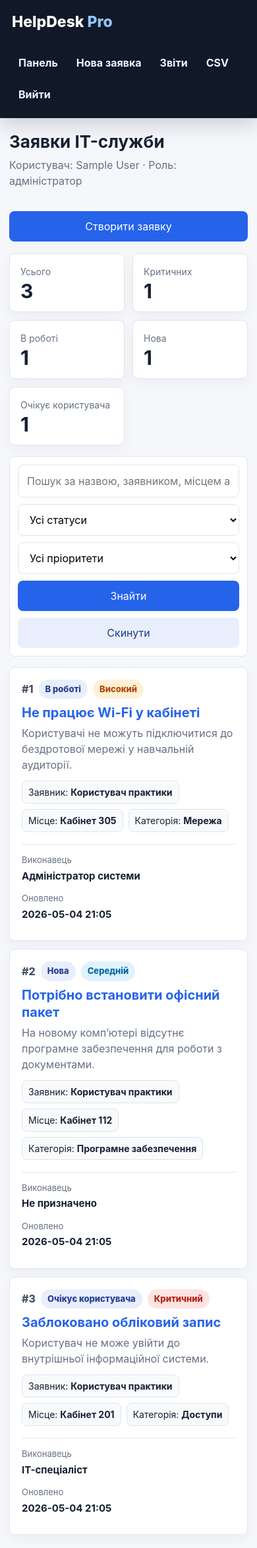
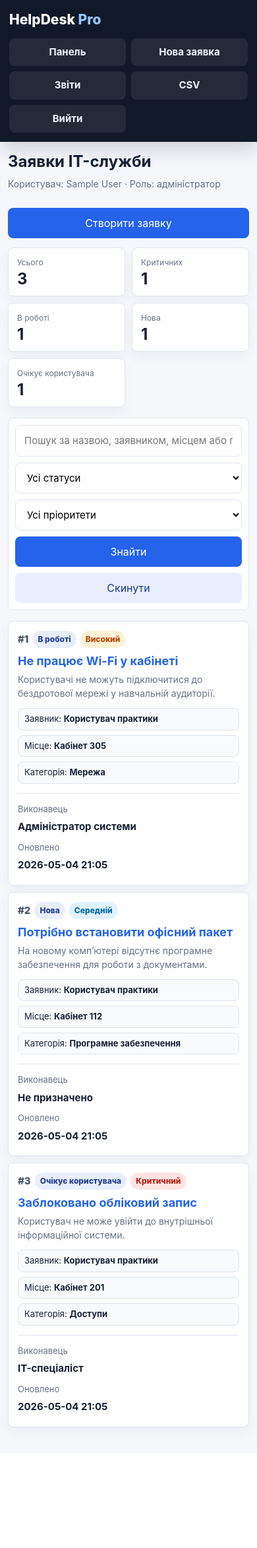
Before and after one commit to Misha-T1908/HelpDesk, a Flask app: page /dashboard in a window 390 px wide. Shown: the whole page at 66% size. After the commit the page ends 2176 px from the top, so only its background shows below. Run offline with Flask 3, Linux system fonts and the light colour scheme; the visitor is signed in with stand-in values (Sample User, id 1); data comes from the database, SQL or seed files in the repository.

Commit message:
Improve mobile layout

```diff
--- a/static/style.css
+++ b/static/style.css
@@ -240,14 +240,87 @@ button:hover,.button:hover{background:var(--accent-dark);text-decoration:none}
 }
 
 @media(max-width:680px){
-    .topbar{align-items:flex-start;flex-direction:column;padding:16px 18px}
-    .container{margin:20px auto;padding:0 14px}
+    body{font-size:15px}
+    .topbar{
+        align-items:stretch;
+        flex-direction:column;
+        gap:12px;
+        padding:14px max(14px,env(safe-area-inset-right)) 14px max(14px,env(safe-area-inset-left));
+        position:sticky;
+        top:0;
+        z-index:10;
+    }
+    .brand{font-size:21px}
+    .topbar nav{
+        display:grid;
+        grid-template-columns:repeat(2,minmax(0,1fr));
+        gap:8px;
+        width:100%;
+    }
+    .topbar a{
+        background:rgba(255,255,255,.08);
+        text-align:center;
+        padding:10px 8px;
+        min-height:40px;
+    }
+    .container{
+        margin:16px auto;
+        padding:0 max(12px,env(safe-area-inset-right)) 24px max(12px,env(safe-area-inset-left));
+    }
     .page-head,.form-heading{flex-direction:column;align-items:stretch}
     .page-head .button,.form-heading .button{width:100%}
-    h1{font-size:26px}
+    .page-head{gap:12px;margin-bottom:14px}
+    h1{font-size:24px}
+    h2{font-size:17px}
+    .muted{font-size:14px}
+    .cards,.dashboard-cards{grid-template-columns:repeat(2,minmax(0,1fr));gap:10px}
+    .card{padding:13px}
+    .card strong{font-size:26px}
     .form-row,.optional-grid,.filters,.admin-form{grid-template-columns:1fr}
+    .filters{padding:10px;gap:9px}
+    .filters button,.filters .button{width:100%}
+    .ticket-list{gap:10px}
+    .ticket-row{padding:14px;gap:14px}
+    .ticket-row h2{font-size:18px;line-height:1.28}
+    .ticket-topline{gap:6px}
+    .badge{font-size:12px;padding:4px 8px}
+    .ticket-facts{display:grid;grid-template-columns:1fr;gap:7px}
+    .ticket-facts span{font-size:13px}
+    .ticket-side{
+        grid-template-columns:1fr 1fr;
+        gap:6px 12px;
+    }
+    .ticket-side strong{
+        overflow-wrap:anywhere;
+        margin-bottom:4px;
+    }
+    .ticket-meta{display:grid;grid-template-columns:1fr;gap:8px}
+    .ticket-meta span{border-radius:var(--radius);overflow-wrap:anywhere}
+    .contact-box{display:grid;grid-template-columns:1fr;gap:8px}
+    .description{font-size:15px;padding:14px;overflow-wrap:anywhere}
+    .comment{padding:12px;margin:10px 0}
+    .comment span{display:block;margin-left:0;margin-top:2px}
+    .report-grid{grid-template-columns:1fr}
+    .bar-row{gap:12px}
     .form-actions{flex-direction:column;align-items:stretch}
     .form-actions button,.form-actions .button{width:100%;min-width:0}
+    .optional-fields summary{padding:13px 14px}
+    .optional-grid{padding:0 14px 14px}
+    .panel,.login-card{padding:18px}
+    .login-card{margin:26px auto}
+    input,select,textarea,button,.button{font-size:16px}
+}
+
+@media(max-width:420px){
+    .cards,.dashboard-cards{grid-template-columns:1fr 1fr}
+    .card span{font-size:12px}
+    .card strong{font-size:24px}
     .ticket-side{grid-template-columns:1fr}
-    .panel,.login-card{padding:18px}
+    .topbar nav{grid-template-columns:1fr 1fr}
+    .panel,.login-card{padding:14px}
 }
+
+@media(max-width:340px){
+    .cards,.dashboard-cards,.topbar nav{grid-template-columns:1fr}
+    h1{font-size:22px}
+}
```
